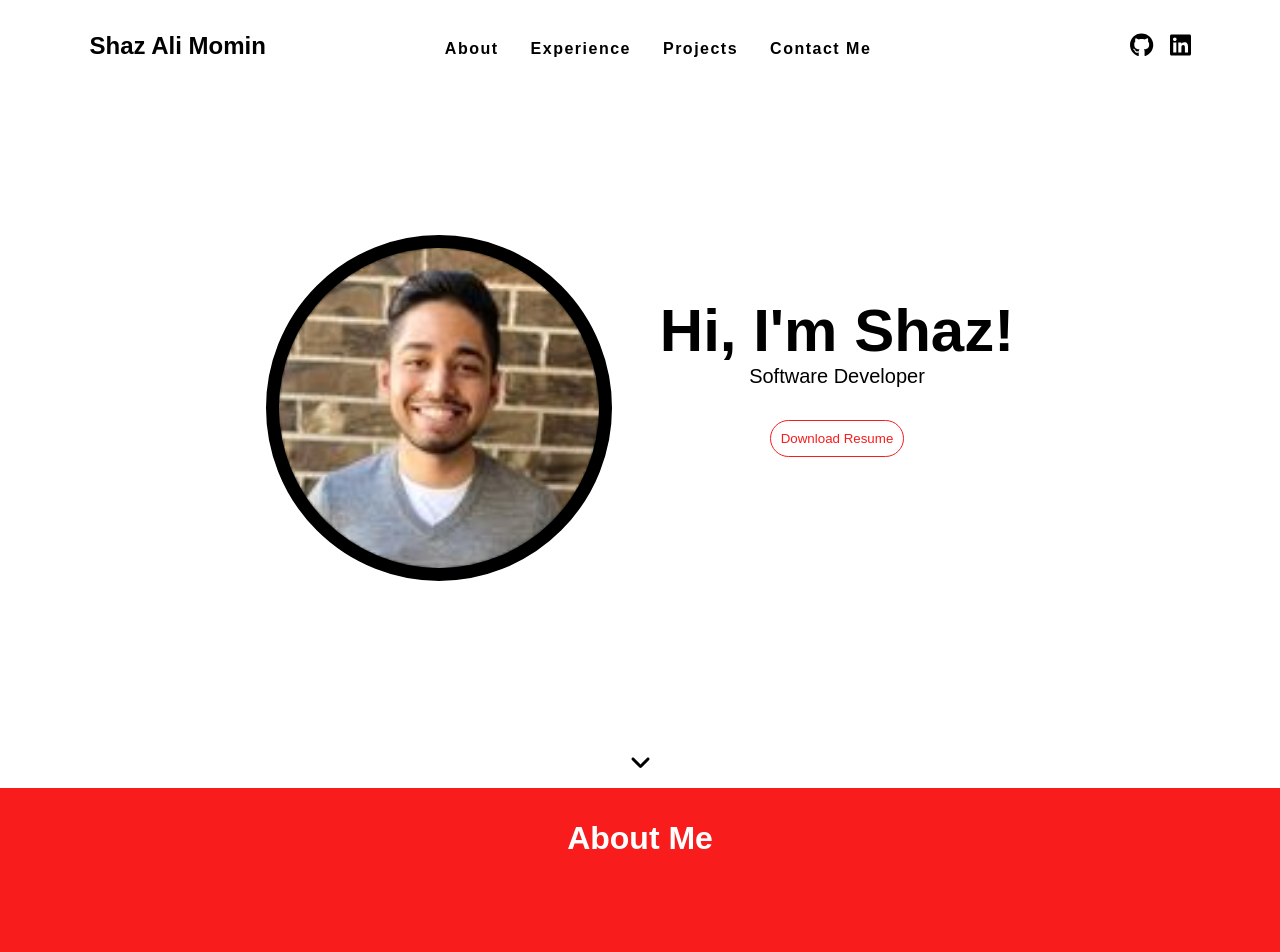
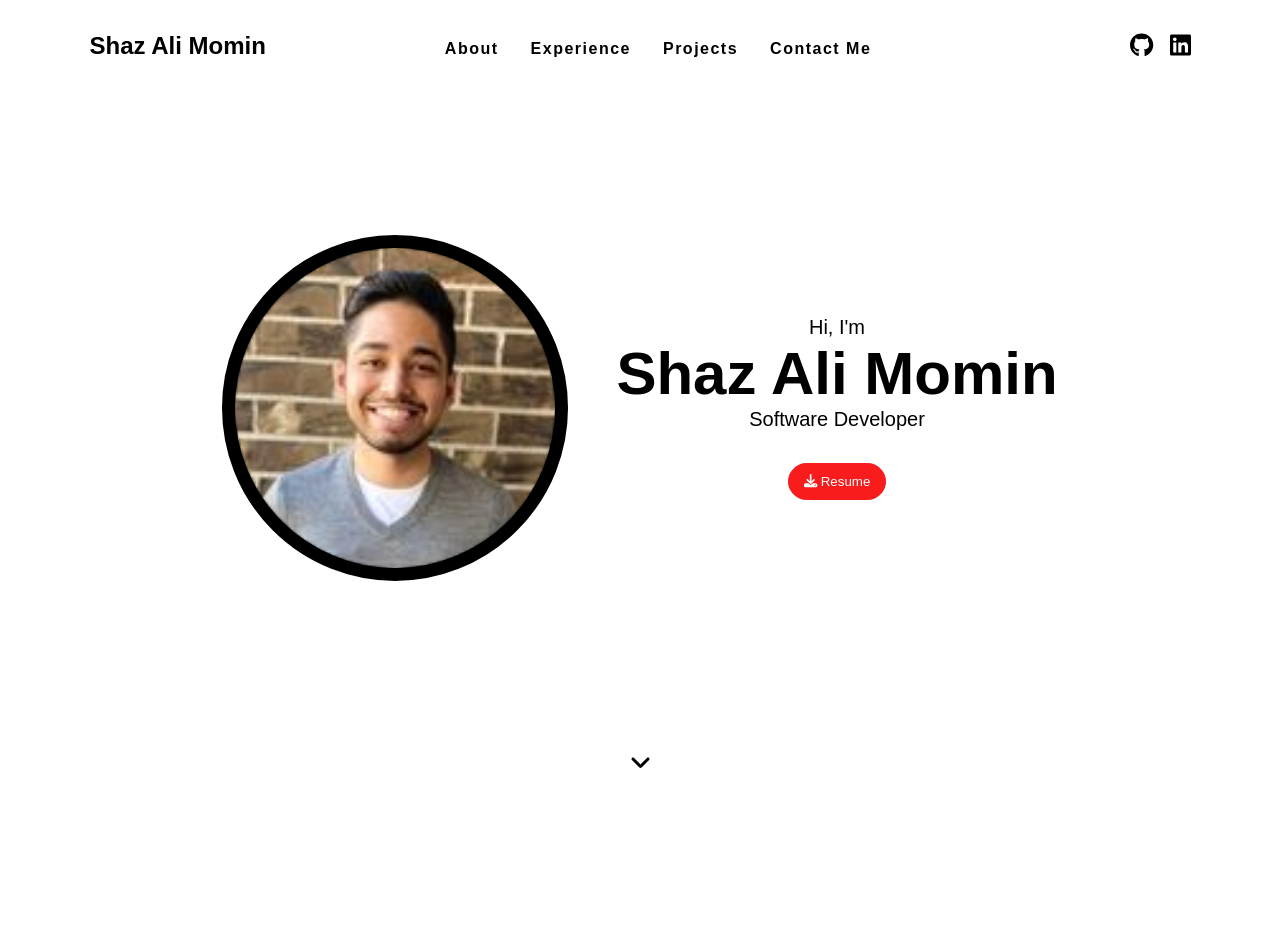
Before and after one commit to ShazAliMomin/personal-site, a React (Create React App) app: page / in a window 1280 px wide. Shown: the top 952 px of the page. After the commit the page ends 800 px from the top, so only its background shows below. Built offline with nearby package versions, Linux system fonts and the light colour scheme; a web font is replaced by a local one.

Commit message:
Removing from App.js

```diff
--- a/src/App.js
+++ b/src/App.js
@@ -1,22 +1,17 @@
 import "./App.css";
 import Navbar from "./components/Navbar/Navbar";
 import Hero from "./components/Hero/Hero";
-import About from "./components/About/About";
-import Experience from "./components/Experience/Experience";
-import Project from "./components/ProjectSection/Project";
-import Contact from "./components/Contact/Contact";
-import Footer from "./components/Footer/Footer";
+// import About from "./components/About/About";
+// import Experience from "./components/Experience/Experience";
+// import Project from "./components/ProjectSection/Project";
+// import Contact from "./components/Contact/Contact";
+// import Footer from "./components/Footer/Footer";
 
 function App() {
   return (
     <div className="App">
       <Navbar />
       <Hero />
-      <About />
-      <Experience />
-      <Project />
-      <Contact />
-      <Footer />
     </div>
   );
 }
--- a/src/components/Contact/Contact.css
+++ b/src/components/Contact/Contact.css
@@ -2,3 +2,11 @@
   background-color: white;
   height: 75vh;
 }
+
+.contact-container h1 {
+  color: black;
+  margin: 0;
+  padding: 0;
+  padding-top: 2rem;
+  text-align: center;
+}
--- a/src/components/Contact/Contact.jsx
+++ b/src/components/Contact/Contact.jsx
@@ -2,7 +2,11 @@ import React from "react";
 import "./Contact.css";
 
 function Contact() {
-  return <div className="contact-container"></div>;
+  return (
+    <div className="contact-container">
+      <h1>Contact Me</h1>
+    </div>
+  );
 }
 
 export default Contact;
--- a/src/components/Hero/Hero.css
+++ b/src/components/Hero/Hero.css
@@ -34,11 +34,16 @@
   margin: 0;
   padding: 0;
   text-align: center;
+  display: flex;
+  flex-direction: column;
+  justify-content: center;
+  align-items: center;
 }
 
 .intro-container h1 {
   font-size: 60px;
   margin-bottom: 0;
+  margin-top: 0;
 }
 
 .intro-container p {
@@ -46,18 +51,23 @@
   margin: 0;
 }
 
+.intro-text {
+  padding: 0;
+  margin: 0;
+}
+
 .resume-button {
   border: 1px solid rgb(248, 28, 28);
-  background-color: white;
-  color: rgb(248, 28, 28);
+  background-color: rgb(248, 28, 28);
+  color: white;
   border-radius: 25px;
-  padding: 10px;
+  padding: 10px 15px;
   margin-top: 2rem;
 }
 
 .resume-button:hover {
-  background-color: rgb(248, 28, 28);
-  color: white;
+  background-color: white;
+  color: rgb(248, 28, 28);
 }
 
 .next-section-arrow {
--- a/src/components/Hero/Hero.jsx
+++ b/src/components/Hero/Hero.jsx
@@ -2,6 +2,7 @@ import React from "react";
 import "./Hero.css";
 import ProfileImg from "../../assets/Profile_Image/profilepic.png";
 import { FontAwesomeIcon } from "@fortawesome/react-fontawesome";
+import { faDownload } from "@fortawesome/free-solid-svg-icons";
 import { faAngleDown } from "@fortawesome/free-solid-svg-icons";
 
 function Hero() {
@@ -12,9 +13,12 @@ function Hero() {
           <img src={ProfileImg} alt="Shaz Ali Momin"></img>
         </div>
         <div className="intro-container">
-          <h1>Hi, I'm Shaz!</h1>
+          <p className="intro-text">Hi, I'm</p>
+          <h1>Shaz Ali Momin</h1>
           <p>Software Developer</p>
-          <button className="resume-button">Download Resume</button>
+          <button className="resume-button">
+            <FontAwesomeIcon icon={faDownload} /> Resume
+          </button>
         </div>
       </div>
       <div className="next-section-arrow">
--- a/src/components/ProjectSection/Project.css
+++ b/src/components/ProjectSection/Project.css
@@ -10,3 +10,33 @@
   padding-top: 2rem;
   text-align: center;
 }
+
+.project-container {
+  height: 100vh;
+  margin: 0;
+  padding: 0;
+  display: flex;
+  justify-content: center;
+  align-items: center;
+}
+
+.grid-container {
+  margin: 0;
+  padding: 0;
+  background-color: white;
+  width: 100vh;
+  height: 70vh;
+  display: grid;
+  grid-template-columns: 35% 65%;
+  grid-template-rows: 50% 50%;
+  gap: 1rem;
+}
+
+.starpath-card {
+  grid-column: 1 1;
+  grid-row-end: 2;
+}
+
+.game-img {
+  width: 10rem;
+}
--- a/src/components/ProjectSection/Project.jsx
+++ b/src/components/ProjectSection/Project.jsx
@@ -1,13 +1,23 @@
 import React from "react";
 import "./Project.css";
+import UHLogo from "../../assets/University-of-Houston-01.png";
 
 function Project() {
   return (
     <div className="project-section">
       <h1>Projects</h1>
       <div className="project-container">
-        <div className="starpath-card"></div>
-        <div className="infodrill-card"></div>
+        <div className="grid-container">
+          <div className="starpath-card">
+            <img className="game-img" src={UHLogo} alt="Logo"></img>
+            <h3>Starpath the Game</h3>
+            <p>A top-down 2D sci-fi RPG</p>
+          </div>
+          <div className="infodrill-card">
+            <h2>InfoDrill</h2>
+            <p>A dashboard to visualize Oil and Petroleum Data</p>
+          </div>
+        </div>
       </div>
     </div>
   );
```
Also changed, not shown: src/assets/University-of-Houston-01.png (added), src/assets/University-of-Houston-01.svg (added).
